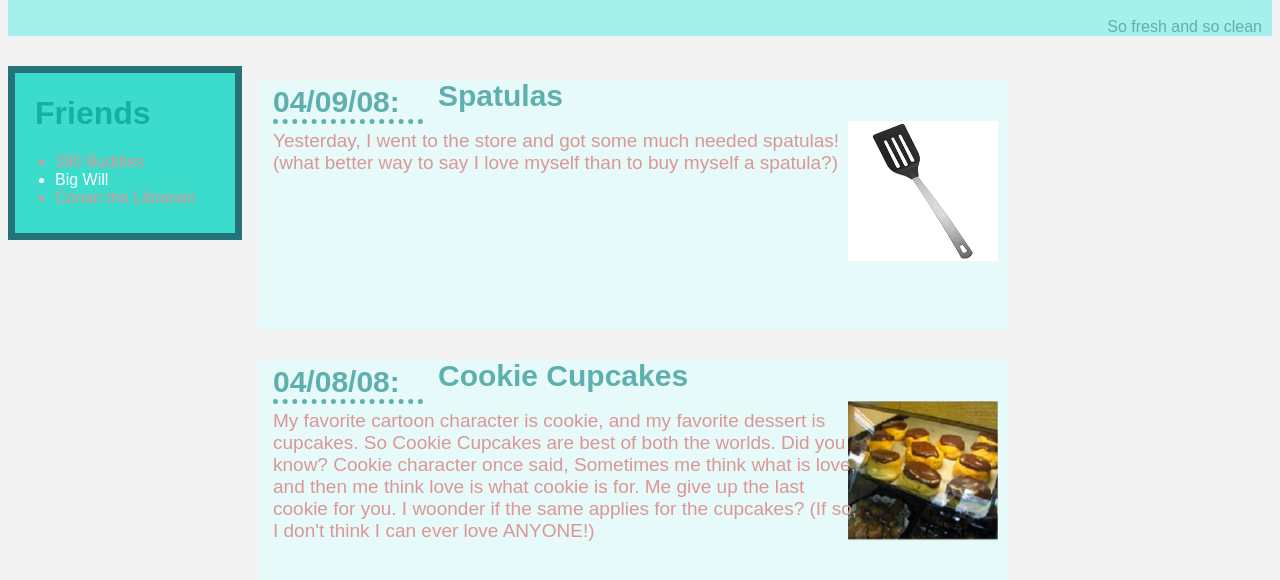
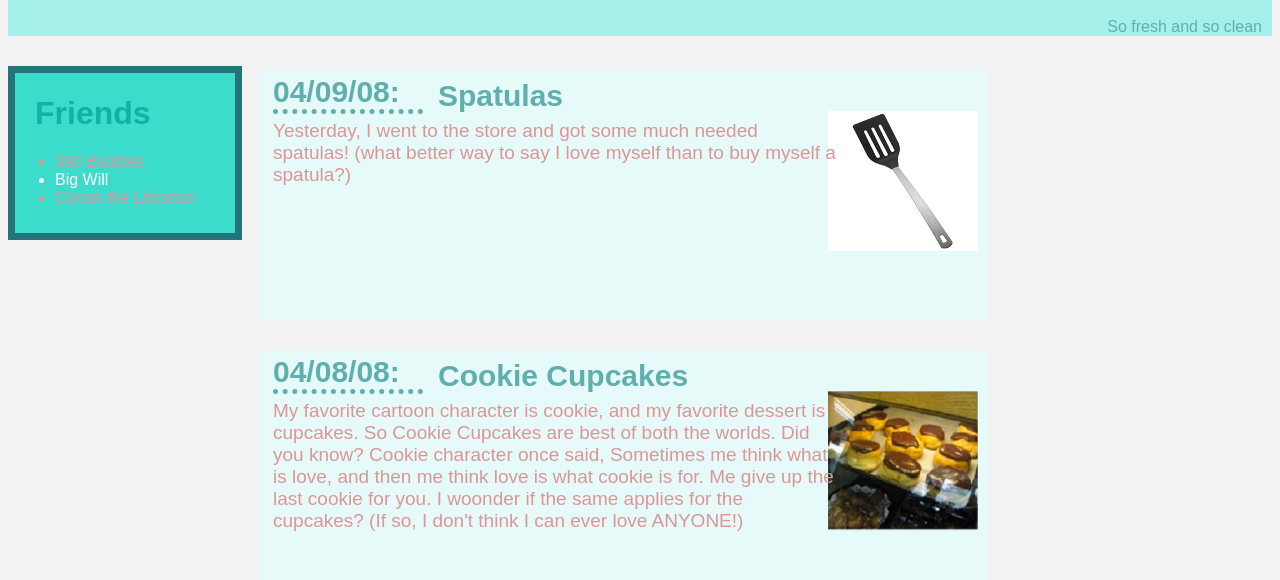
Before and after one commit to l250827-cmyk/myproject, a plain HTML site: page index.html in a window 1280 px wide. Shown: the part 706-1286 px from the top of the page. Drawn offline with Linux system fonts and the light colour scheme.

Commit message:
Update style.css

```diff
--- a/style.css
+++ b/style.css
@@ -59,18 +59,18 @@ body {
   }
   div#s {
       background-color: rgb(230, 250, 250);
-      width: 750px;
+      width: 730px;
       height: 250px;
       position: relative;
-      top: -190px;
+      top: -200px;
       left: 250px;
   }
   div#c {
       background-color: rgb(230, 250, 250);
-      width: 750px;
+      width: 730px;
       height: 280px;
       position: relative;
-      top: -190px;
+      top: -200px;
       left: 250px;
   }
   p#vp {
@@ -130,7 +130,7 @@ body {
       font-size: 30px;
       font-weight: bold;
       position: relative;
-      top: -70px;
+      top: -60px;
       left: 180px;
   }
 
@@ -154,7 +154,7 @@ body {
       font-size: 30px;
       font-weight: bold;
       position: relative;
-      top: -70px;
+      top: -60px;
       left: 180px;
   }
 
```
